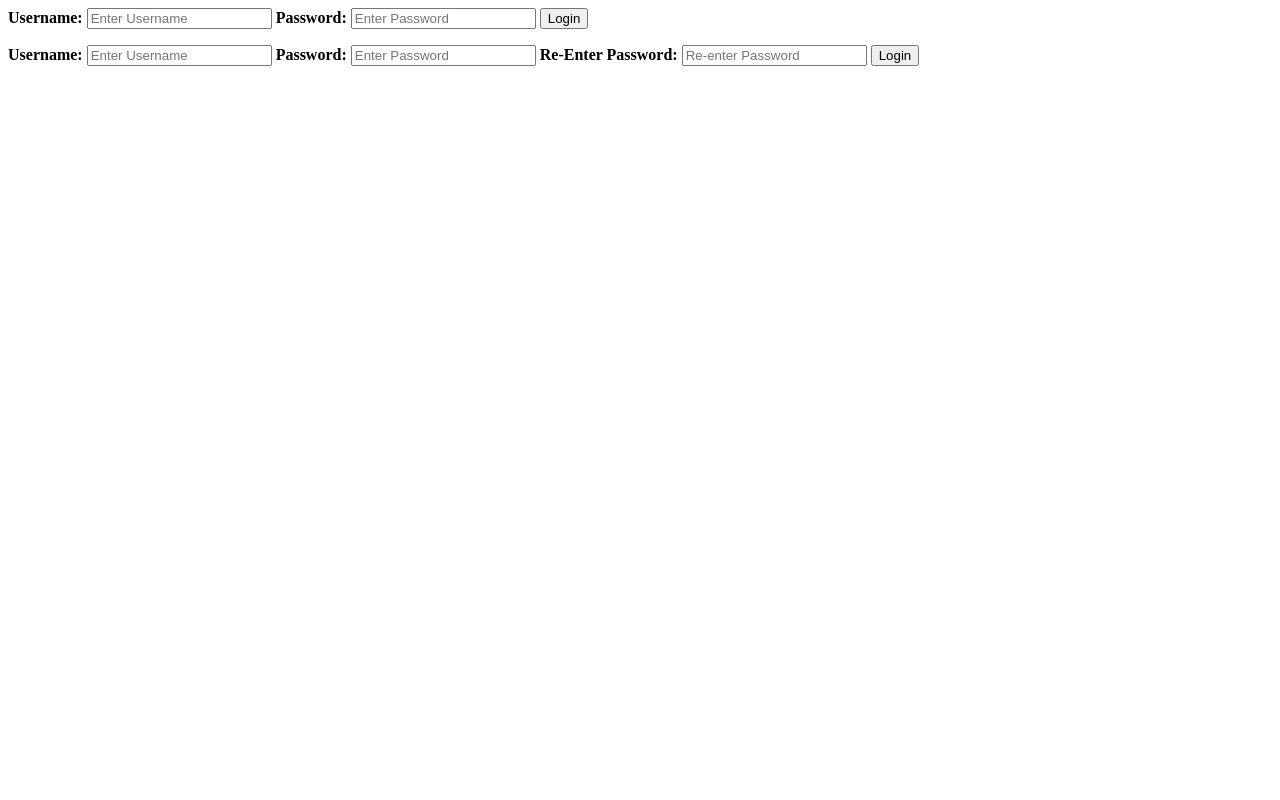
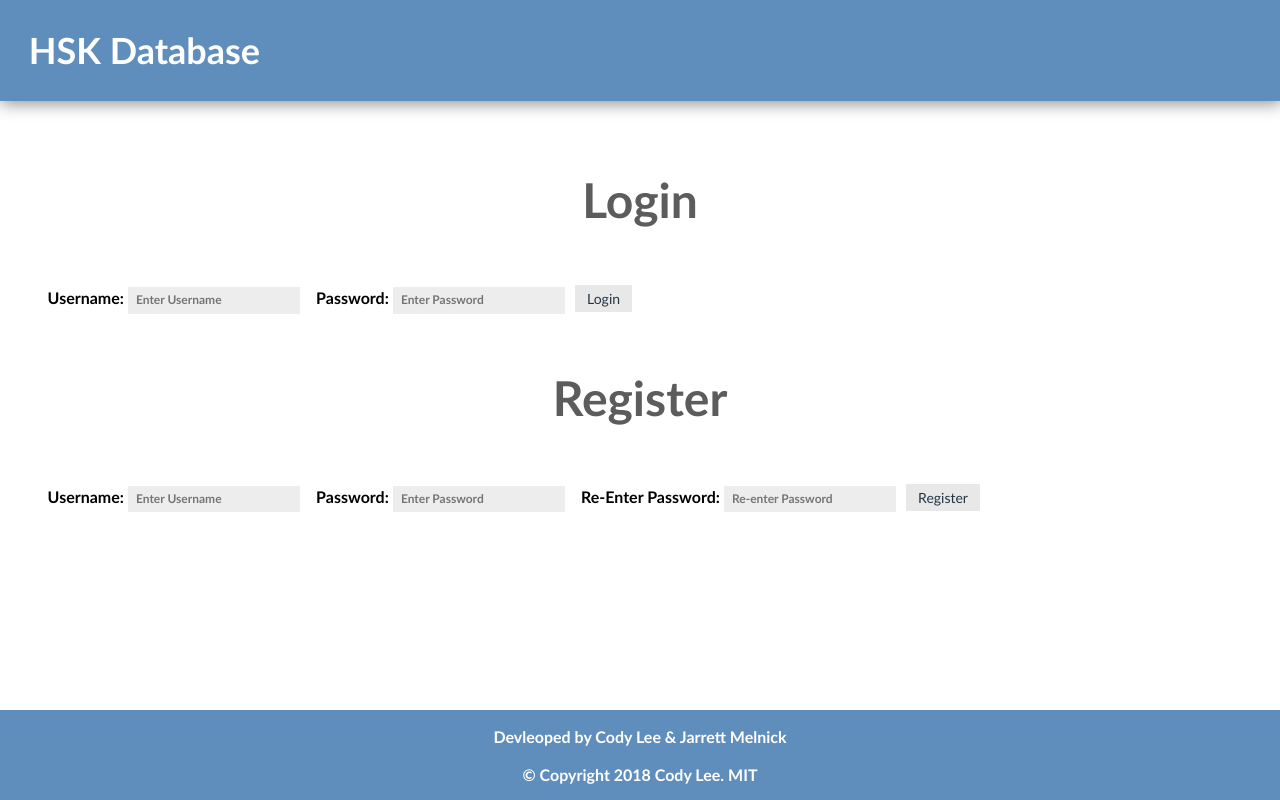
Before and after one commit to jmeln/ChineseDB, a PHP site: page /accountcreate.html in a window 1280 px wide. Run offline with PHP 8.4, Linux system fonts and the light colour scheme.

Commit message:
Register Page Visual Update
Added visual styling to the login page and improved code efficiency

```diff
--- a/accountcreate.html
+++ b/accountcreate.html
@@ -1,22 +1,40 @@
 <html>
-<div id="loginContainer">
+  <head>
+    <title>Chinese Database</title>
+    <meta http-equiv="Content-Type" content="text/html; charset=utf-8">
+    <meta name=viewport" content="width=divice-width, initial-scale=1" />
+    <link rel="stylesheet" href="assets/css/main.css" />
+    <link rel="icon" href="assets/images/favicon.ico" sizes="32x32" />
+  </head>
+  <div id="landingContainer">
+    <div id="header">
+      <h1>HSK Database</h1>
+    </div>
+    <div id="body">
+      <h3>Login</h3>
       <form action="php/login.php" method="post">
         <label for="uname" id="loginLabel"><b>Username:</b></label>
-		<input type="text" id="loginField" placeholder="Enter Username" name="name" required onfocus="this.placeholder=''" onblur="this.placeholder='Enter Username'">
+        <input type="text" id="registerField" placeholder="Enter Username" name="name" required onfocus="this.placeholder=''" onblur="this.placeholder='Enter Username'">
         <label for="psw" id="loginLabel"><b>Password:</b></label>
-		<input type="password" id="loginField" placeholder="Enter Password" name="psw" required onfocus="this.placeholder=''" onblur="this.placeholder='EnterPassword'"">
+        <input type="password" id="registerField" placeholder="Enter Password" name="psw" required onfocus="this.placeholder=''" onblur="this.placeholder='EnterPassword'"">
         <button class="loginButton" value="submit">Login</button>
       </form>
-</div>
-<div id="AccountCreationContainer">
+
+      <h3>Register</h3>
       <form action="php/accountCreate.php" method="post">
         <label for="username" id="loginLabel"><b>Username:</b></label>
-		<input type="text" id="loginField" placeholder="Enter Username" name="name" required onfocus="this.placeholder=''" onblur="this.placeholder='Enter Username'">
+        <input type="text" id="registerField" placeholder="Enter Username" name="name" required onfocus="this.placeholder=''" onblur="this.placeholder='Enter Username'">
         <label for="psw" id="loginLabel"><b>Password:</b></label>
-		<input type="password" id="loginField" placeholder="Enter Password" name="psw" required onfocus="this.placeholder=''" onblur="this.placeholder='EnterPassword'"">
+        <input type="password" id="registerField" placeholder="Enter Password" name="psw" required onfocus="this.placeholder=''" onblur="this.placeholder='EnterPassword'"">
         <label for="psw" id="loginLabel"><b>Re-Enter Password:</b></label>
-		<input type="Re-enter password" id="loginField" placeholder="Re-enter Password" name="psw2" required onfocus="this.placeholder=''" onblur="this.placeholder='Re-Enter Password'"">
-		<button class="loginButton" value="submit">Login</button>
+        <input type="Re-enter password" id="registerField" placeholder="Re-enter Password" name="psw2" required onfocus="this.placeholder=''" onblur="this.placeholder='Re-Enter Password'"">
+        <button class="loginButton" value="submit">Register</button>
       </form>
+
+    </div>
+
+  <div id="footer">
+      <p>Devleoped by <a href="assets/videos/chicken.mp4">Cody</a> Lee & Jarrett Melnick</p>
+      <a href="https://opensource.org/licenses/MIT">© Copyright 2018 Cody Lee. MIT</a>
   </div>
 </html>
--- a/assets/css/main.css
+++ b/assets/css/main.css
@@ -238,3 +238,25 @@ a:active {
     text-decoration: underline;
     color: #608ebc;
 }
+
+#registerField {
+    background-color: #ededed;
+    color: #2f2f2f;
+    padding-top: 5px;
+    padding-left: 8px;
+    padding-bottom: 5px;
+    padding-right: 8px;
+    font-size: 12px;
+    font-weight: bold;
+    border: none;
+}
+
+#registerField:hover {
+    background-color: #d3d3d3;
+}
+
+h3 {
+  font-size: 3em;
+  color: #5c5c5c;
+  text-align: center;
+}
```
Lines whose indentation alone changed are shown as unchanged.
